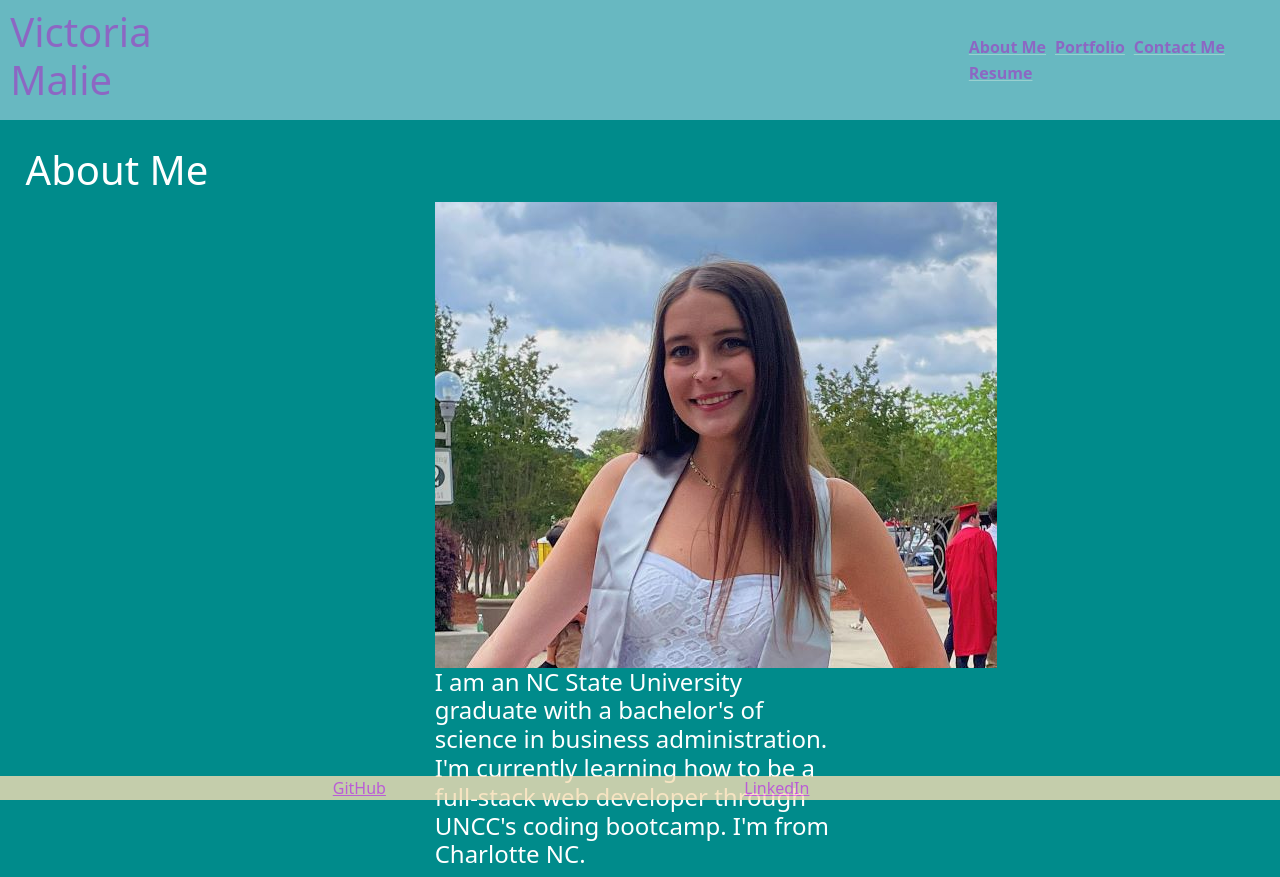
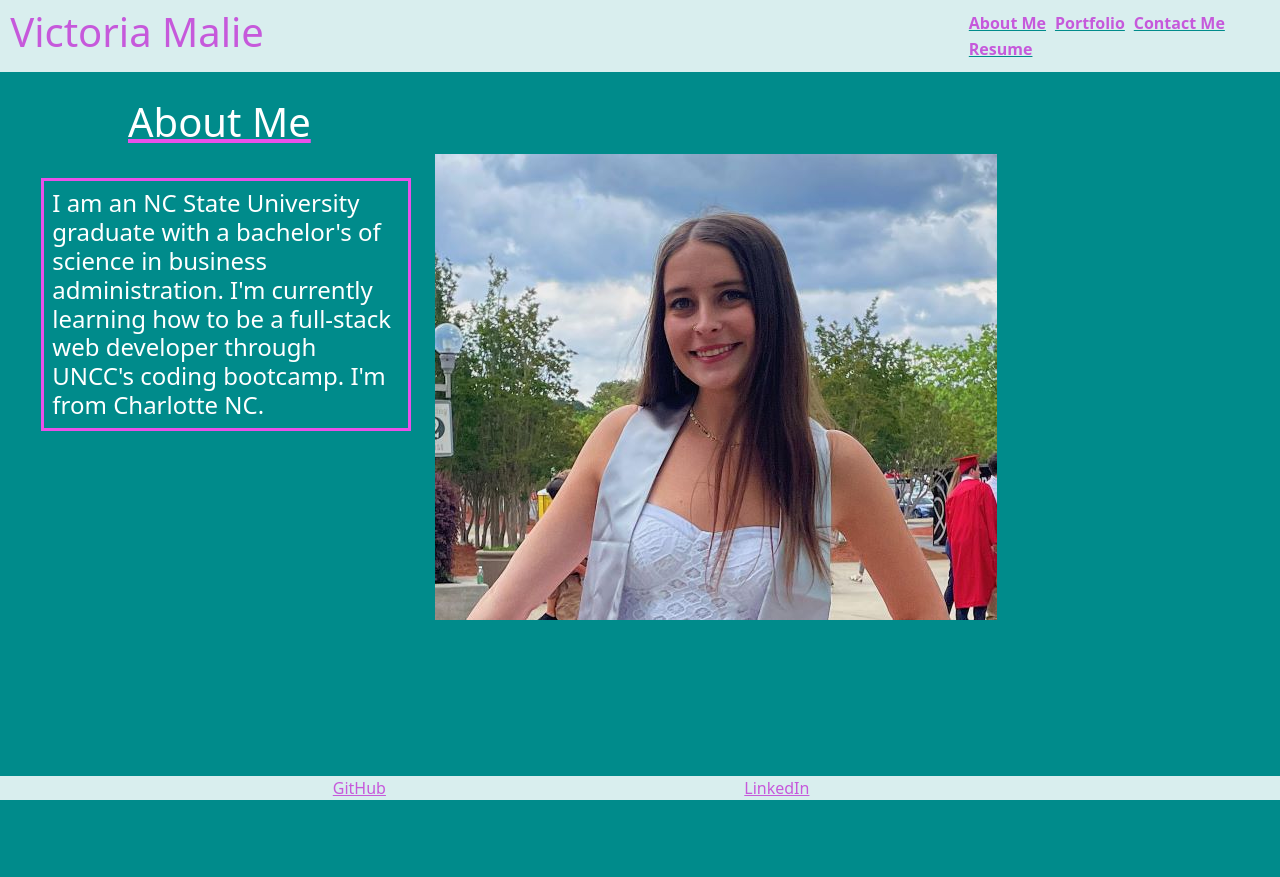
Before and after one commit to vmalie3/react-portfolio, a React (Create React App) app: page / in a window 1280 px wide. After the commit the page ends 800 px from the top, so only its background shows below. Built offline with nearby package versions, Linux system fonts and the light colour scheme; the HTML template or start-up script is replaced by a standard one.

Commit message:
style changes and readme

```diff
--- a/src/components/Navbar.js
+++ b/src/components/Navbar.js
@@ -1,9 +1,11 @@
 import React, { useState } from "react";
+import '../style/Navbar.css'
 
 function Navbar({ setPage }) {
 
     return (
-        <div className="navbar sticky-top">
+        <div className="header sticky-top">
+            <div className="navbar">
                 <div>
                     <h1>Victoria Malie</h1>
                 </div>
@@ -14,6 +16,7 @@ function Navbar({ setPage }) {
                     <a href="#resume" onClick={() => setPage('resume')} className="nav-item">Resume</a>
                 </div>
             </div>
+        </div>
     )
 };
 
--- a/src/pages/About.js
+++ b/src/pages/About.js
@@ -1,15 +1,16 @@
 import React from "react";
-import "../style/home.css"
+import "../style/About.css"
 
 function About() {
     return (
         <div className="aboutDiv">
             <h1>About Me</h1>
             <div className="row">
-                <div className="col-4"></div>
+                <div className="col-4">
+                    <h4 class="description">I am an NC State University graduate with a bachelor's of science in business administration. I'm currently learning how to be a full-stack web developer through UNCC's coding bootcamp. I'm from Charlotte NC.</h4>
+                </div>
                 <div className="col-4">
                     <img src="../../images/gradpicfaceresize.jpg" alt="Pic of Victoria at NCSU Graduation"></img>
-                    <h4>I am an NC State University graduate with a bachelor's of science in business administration. I'm currently learning how to be a full-stack web developer through UNCC's coding bootcamp. I'm from Charlotte NC.</h4>
                 </div>
                 <div className="col-4"></div>
 
--- a/src/pages/Contact.js
+++ b/src/pages/Contact.js
@@ -1,5 +1,6 @@
 import React, { useState } from "react";
 import { validateEmail } from "../utils/helpers";
+import '../style/Contact.css'
 
 function Contact() {
 
@@ -43,33 +44,37 @@ function Contact() {
 
     return (
         <>
-            <h2>Contact Me</h2>
+            <h1 className="contactTitle">Contact Me</h1>
             <form className="form" style={style.form}>
+                <label>Name:</label>
                 <input
                     value={name}
                     name="name"
                     type="text"
-                    placeholder="Name"
+                    placeholder="John Doe"
                     onChange={inputChange}
                     style={style.input}
                 />
+                <label>Email:</label>
                 <input
                     value={email}
                     name="email"
                     type="email"
-                    placeholder="Email"
+                    placeholder="john.doe@email.com"
                     onChange={inputChange}
                     style={style.input}
                 />
-                <input
+                <label>Message:</label>
+                <textarea
+                    rows={6}
                     value={message}
                     name="message"
-                    type="message"
-                    placeholder="Message"
+                    type="textarea"
+                    placeholder="Type your message here"
                     onChange={inputChange}
                     style={style.input}
                 />
-                <button type="button" onClick={handleSubmit}>
+                <button type="button" onClick={handleSubmit} className="submit">
                     Submit
                 </button>
             </form>
--- a/src/pages/Portfolio.js
+++ b/src/pages/Portfolio.js
@@ -4,9 +4,9 @@ import "../style/Portfolio.css";
 function Portfolio() {
     return (
         <>
-            <h1>Portfolio</h1>
+            <h1 className="portfolioTitle">Portfolio</h1>
             <div className="row">
-                <div className="col-sm-4 border">
+                <div className="col-sm-4">
                     <div className="card">
                         <img className="card-img-top" src="../../images/bandTracker.png" alt="band tracker screenshot"/>
                         <a href="https://cokamuro.github.io/band-tracker/" className="btn btn-primary link" >Live Site</a>
--- a/src/pages/Resume.js
+++ b/src/pages/Resume.js
@@ -1,9 +1,10 @@
 import React from "react";
-import '../style/home.css';
+import '../style/Resume.css';
 
 function Resume() {
     return (
         <>
+            <h1 className="resumeTitle">Resume</h1>
             <ul className="list">
                 Front-End Proficiencies
                 <li>HTML</li>
@@ -27,6 +28,7 @@ function Resume() {
             </ul>
             <h5 className="resumeLink">Downloadable Resume:</h5>
                 <a className= "resLink" href="https://drive.google.com/file/d/1KFmGwwYxUW8-36qRZMrzZ6TZdqFerbWL/view?usp=sharing" download={true}>Victoria's Resume</a>
+            <br></br><br></br><br></br><br></br><br></br>
         </>
     )
 }
--- /dev/null
+++ b/src/style/About.css
@@ -0,0 +1,17 @@
+.aboutDiv h1 {
+    color: white;
+    text-decoration: underline rgb(233, 81, 233);
+    margin-left: 10%;
+    margin-top: 2%;
+}
+
+.aboutDiv {
+    color: white;
+}
+
+.description {
+    margin-left: 10%;
+    margin-top: 6%;
+    border: solid rgb(233, 81, 233);
+    padding: 2%;
+}
--- /dev/null
+++ b/src/style/Contact.css
@@ -0,0 +1,27 @@
+.contactTitle {
+    color: white;
+    text-decoration: underline rgb(233, 81, 233);
+    margin-left: 10%;
+    margin-top: 2%;
+    margin-bottom: 4%;
+}
+
+.form {
+    width: 35%;
+    /* border: solid rgb(233, 81, 233); */
+}
+
+.form label {
+    color: white;
+}
+
+.form input {
+    width: 32%;
+}
+
+.submit {
+    background-color: rgb(233, 81, 233);
+    border-color: white;
+    color: white;
+    margin-top: 2%;
+}
--- a/src/style/Footer.css
+++ b/src/style/Footer.css
@@ -1,6 +1,7 @@
 .footer {
-    background-color: wheat;
-    opacity: 80%;
+    background-color: white;
+    opacity: 85%;
+    margin-top: 10%;
 }
 
 .footer a {
@@ -8,4 +9,5 @@
     font-style: bolder;
     padding: 2%;
     margin-left: 24%;
+    /* display: block; */
 }
--- /dev/null
+++ b/src/style/Navbar.css
@@ -0,0 +1,29 @@
+header {
+    min-height: 30%;
+
+}
+
+.navbar {
+    background-color: white;
+    opacity: 85%;
+    min-height: 25%;
+}
+
+.navbar h1 {
+    color: rgb(233, 81, 233);
+    font-style: bolder;
+    margin-left: 4%;
+    white-space: nowrap;
+}
+
+.nav {
+
+}
+
+.nav-item {
+    text-decoration: underline darkcyan;
+    color: rgb(233, 81, 233);
+    font-weight: bolder;
+    padding: 1pt;
+    margin-right: 2%;
+}
--- a/src/style/Portfolio.css
+++ b/src/style/Portfolio.css
@@ -1,20 +1,37 @@
+.portfolioTitle {
+    color: white;
+    text-decoration: underline rgb(233, 81, 233);
+    margin-left: 10%;
+    margin-top: 2%;
+    margin-bottom: 2%;
+}
 
 .card {
-    width: 100%;
-    max-height: 30%;
+    width: 80%;
+    height: 30%;
+    margin: 8%;
 }
 
+.card:hover {
+    width: 90%;
+    /* height: 50%; */
+    transform: translateY(-15px);
+}
+
+
 .card-img-top {
-    width: 100%;
+    width: 90%;
     height: 15vw;
     object-fit: cover;
 }
 
 .btn {
     border: solid darkcyan !important;
-    background-color: lightblue !important;
+    background-color: white !important;
+    opacity: 50% !important;
+    color: rgb(233, 81, 233) !important;
 }
 
-.border {
-    border: solid green;
+.btn:hover {
+    opacity: 100% !important;
 }
--- /dev/null
+++ b/src/style/Resume.css
@@ -0,0 +1,32 @@
+.resumeTitle {
+    color: white;
+    text-decoration: underline rgb(233, 81, 233);
+    margin-left: 10%;
+    margin-top: 2%;
+    margin-bottom: 4%;
+}
+
+.list {
+    color: white;
+    width: 30%;
+    border: solid rgb(233, 81, 233);;
+    margin-bottom: 3%;
+    margin-left: 4%;
+    /* padding: 1%; */
+}
+
+.resumeLink {
+    color: white;
+    text-decoration: underline rgb(233, 81, 233);
+    margin-bottom: 2%;
+    margin-left: 4%;
+}
+
+.resLink {
+    border: solid white;
+    background-color: white;
+    text-decoration: none;
+    color: rgb(233, 81, 233);
+    margin-bottom: 20%;
+    margin-left: 4%;
+}
--- a/src/style/home.css
+++ b/src/style/home.css
@@ -1,50 +1,3 @@
 body {
     background-color: darkcyan !important;
 }
-
-.navbar {
-    background-color: lightblue;
-    opacity: 60%;
-    min-height: 25%;
-}
-
-.navbar h1 {
-    color: rgb(233, 81, 233);
-    font-style: bolder;
-    margin-left: 4%;
-}
-
-.nav-item {
-    text-decoration: underline white;
-    color: rgb(233, 81, 233);
-    font-weight: bolder;
-    padding: 1pt;
-    margin-right: 2%;
-}
-
-.aboutDiv h1 {
-    color: white;
-    margin-left: 2%;
-    margin-top: 2%;
-}
-
-.aboutDiv {
-    color: white;
-}
-
-.list {
-    color: white;
-    border: solid rgb(233, 81, 233);;
-}
-
-.resumeLink {
-    color: white;
-    text-decoration: underline rgb(233, 81, 233);
-}
-
-.resLink {
-    border: solid white;
-    background-color: white;
-    text-decoration: none;
-    color: rgb(233, 81, 233);
-}
```
Also changed, not shown: 1 other file (tests, documents, lock files or other folders). Lines whose indentation alone changed are shown as unchanged.
